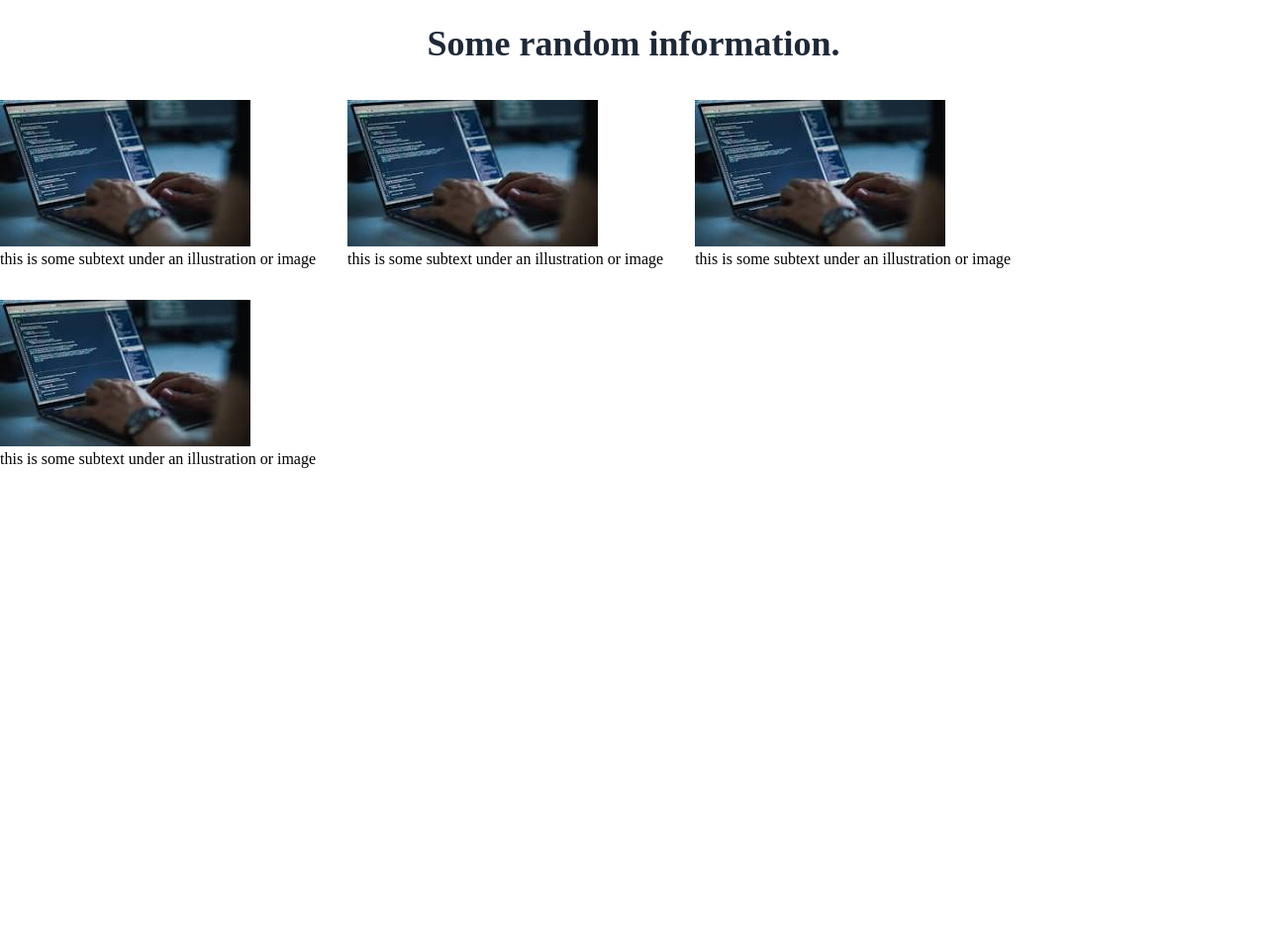
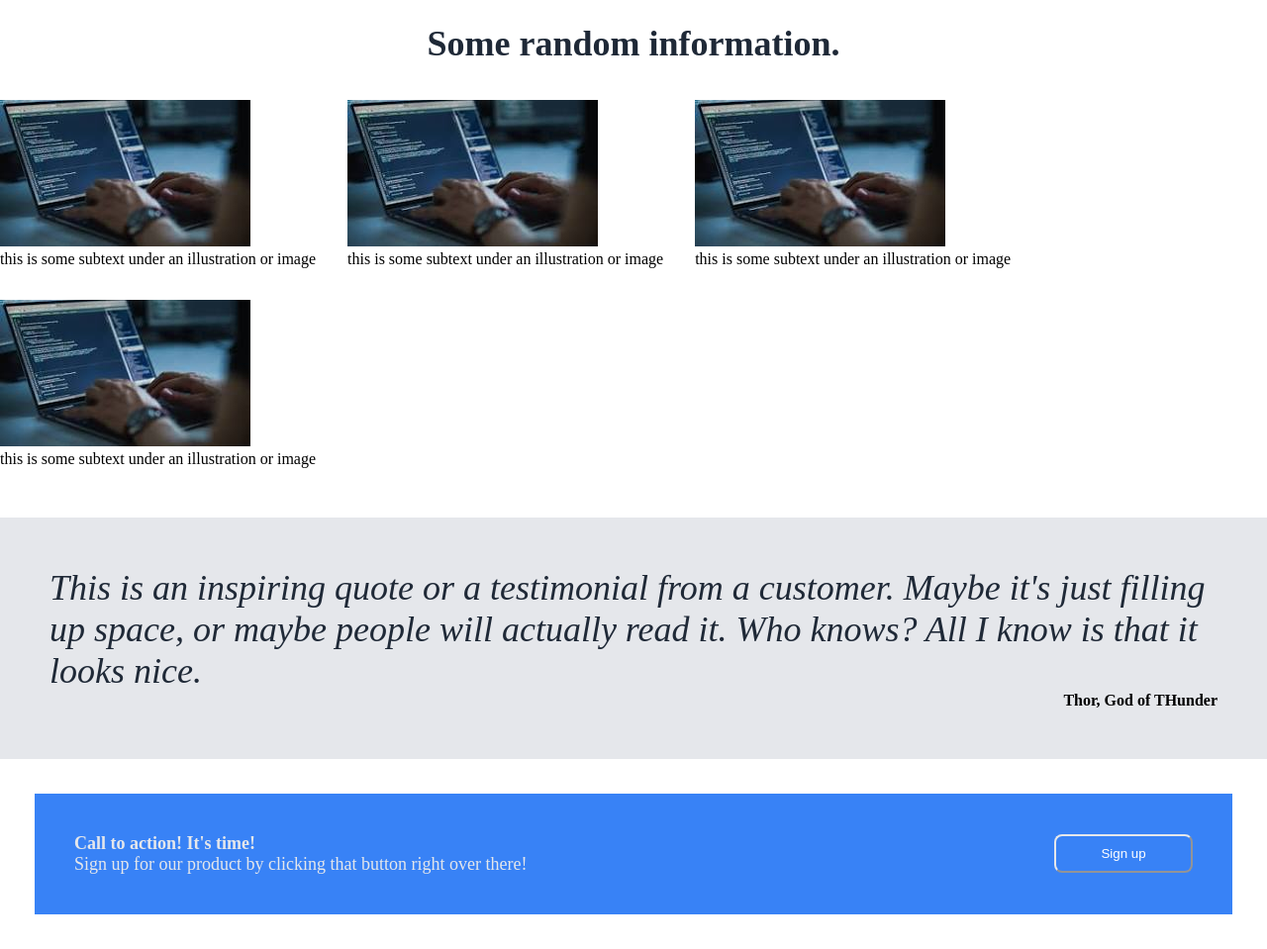
Before and after one commit to AnelisaDee/landing_page, a plain HTML site: page index.html in a window 1280 px wide. Shown: the part 339-1298 px from the top of the page at 99% size. Before the commit the page ends 812 px from the top, so only its background shows below. Drawn offline with Linux system fonts and the light colour scheme.

Commit message:
third and forth page added

```diff
--- a/index.html
+++ b/index.html
@@ -54,5 +54,22 @@
             </div>
         </div>
     </div>
+    <div class="third-page">
+        <div class="qoute">
+        <p>This is an inspiring quote or a testimonial from a customer. Maybe it's just filling up space, or maybe people will actually read it. Who knows? All I know is that it looks nice.</p>
+        </div>
+        <div class="qoute-author">
+            <h4>Thor, God of THunder</h4>
+        </div>
+    </div>
+    <div class="forth-page">
+        <div class="forth-left">
+            <h4>Call to action! It's time!</h4>
+            <p>Sign up for our product by clicking that button right over there!</p>
+        </div>
+        <div class="forth-right">
+            <button type="submit">Sign up</button>
+        </div>
+    </div>
 </body>
 </html>
--- a/style.css
+++ b/style.css
@@ -69,5 +69,39 @@
     display: flex;
     gap: 2rem;
     flex-wrap: wrap;
+}
+.third-page {
+    margin-top: 50px;
+    background-color: #e5e7eb;
+    display: flex;
+    flex-direction: column;
+    padding: 50px;
+}
+.qoute p {
+    font-size: 36px;
+    color: #1f2937;
+    font-style: italic;
+    font-weight: 100;
+}
+.qoute-author {
+    display: flex;
+    align-self: flex-end;
+}
+.forth-page {
+    background-color: #3882f6;
+    font-size: 18px;
+    color: #e5e7eb;
+    display: flex;
+    justify-content: space-between;
     align-items: center;
+    padding: 40px;
+    margin: 35px;
 }
+.forth-page button {
+    background-color: #3882f6;
+    color: #fff;
+    padding: 10px;
+    border-color: #e5e7eb;
+    border-radius: 8px;
+    width: 140px;
+}
```
